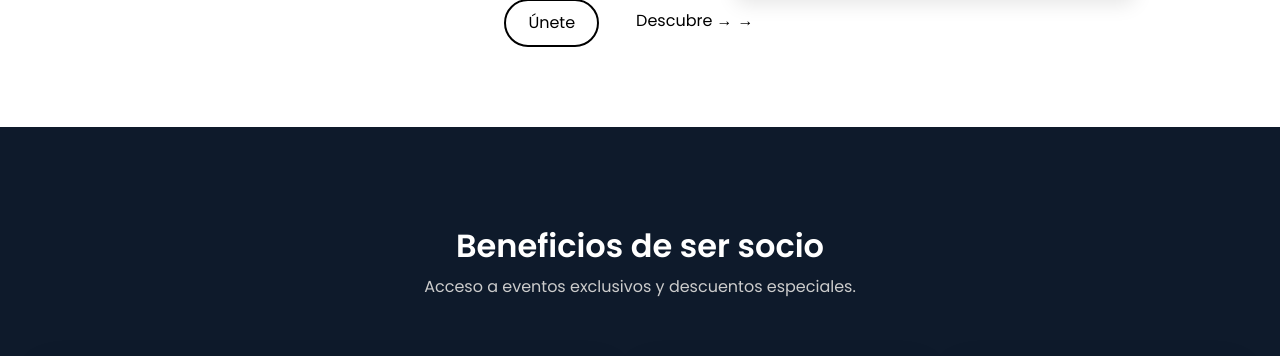
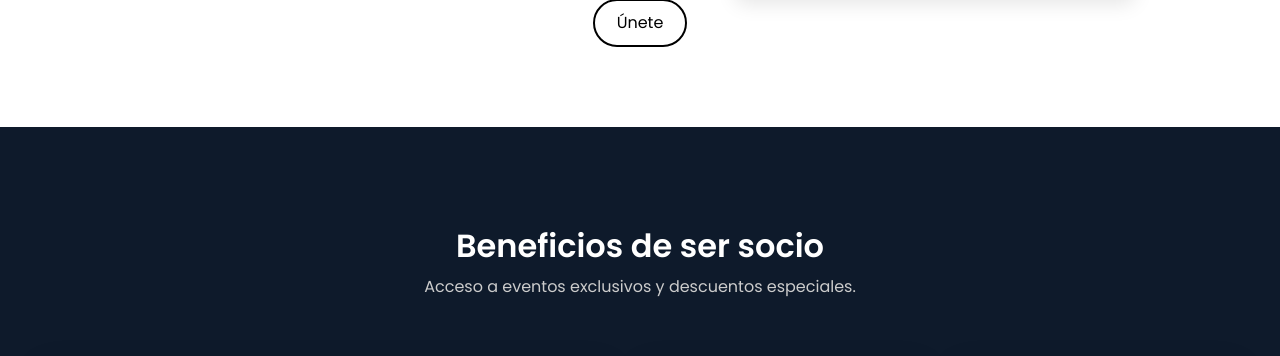
Before and after one commit to Aurora-Social/aurora420, a Django app: page / in a window 1280 px wide. Shown: the part 1481-1837 px from the top of the page. Run offline with Django 4.2, Linux system fonts and the light colour scheme; some libraries are stand-ins or nearby versions.

Commit message:
button fixed

```diff
--- a/core/templates/index.html
+++ b/core/templates/index.html
@@ -68,7 +68,6 @@
     <!-- Centered Buttons -->
     <div class="community-buttons center-buttons" data-aos="fade-up">
         <a href="#contact" class="btn-outline">Join</a>
-        <a href="#beneficios" class="btn-arrow">Discover →</a>
     </div>
 </section>
 
--- a/core/templates/pagina.html
+++ b/core/templates/pagina.html
@@ -66,7 +66,6 @@
   <!-- BUTONLAR ORTA ALTA -->
   <div class="community-buttons center-buttons" data-aos="fade-up">
     <a href="#contact" class="btn-outline">Únete</a>
-    <a href="#beneficios" class="btn-arrow">Descubre →</a>
   </div>
 </section>
 
```
